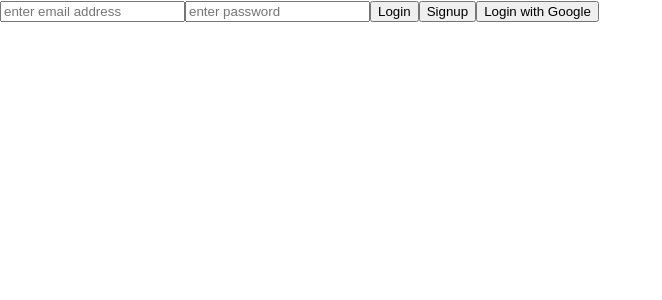
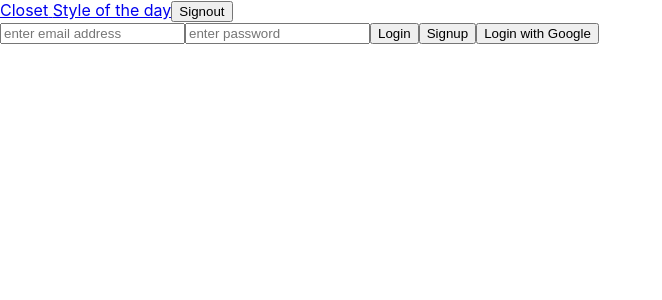
Before and after one commit to DanielDohyun/Stylish-closet, a React (Create React App) app in the folder client/: page / in a window 1280 px wide. Shown: the top 300 px of the page, without its empty margins (0-662 px from the left). Built offline with nearby package versions, Linux system fonts and the light colour scheme; no server answers; the database is empty.

Commit message:
create header component

```diff
--- a/client/src/App.js
+++ b/client/src/App.js
@@ -12,6 +12,7 @@ import firebase from './firebase';
 import Closet from './components/Closet/Closet';
 import ShowClothing from './components/ShowClothing/ShowClothing';
 import EditClothing from './components/EditClothing/EditClothing';
+import Header from './components/Header/Header';
 
 class App extends React.Component {
   constructor(props) {
@@ -39,7 +40,7 @@ class App extends React.Component {
     // console.log(this.state.clothes);
     return (
       <BrowserRouter>
-      {/* <Header /> */}
+      <Header />
       <section className="main">
         <div className="main-content">
           <Switch>
--- /dev/null
+++ b/client/src/components/Header/Header.js
@@ -0,0 +1,43 @@
+import React, { Component } from 'react'
+import { NavLink } from "react-router-dom";
+import firebase from '../../firebase';
+
+class Header extends Component {
+
+  GoogleLogout = () => {
+    firebase.auth().signOut().then(function() {
+      // Sign-out successful.
+    }).catch(function(error) {
+      // An error happened.
+    });
+  }
+
+  render() {
+
+    return (
+
+      <div>
+        <NavLink
+        	exact
+					to="/"
+					className="nav__Closet"
+					activeClassName="selected"
+				>
+					Closet{" "}
+				</NavLink>
+				<NavLink
+					exact
+					to="/Recommendation"
+					className="nav__Recommendation"
+					activeClassName="selected"
+				>
+          Style of the day
+				</NavLink>
+
+        <button className="nav__signout" onClick={this.GoogleLogout}>Signout</button>
+      </div>
+    )
+  }
+}
+
+export default Header;
```
